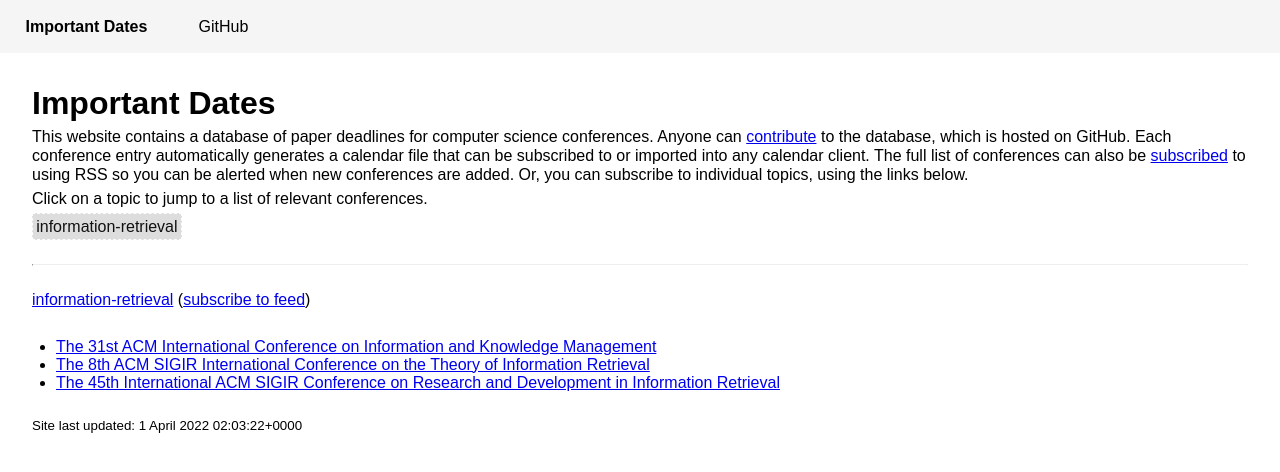
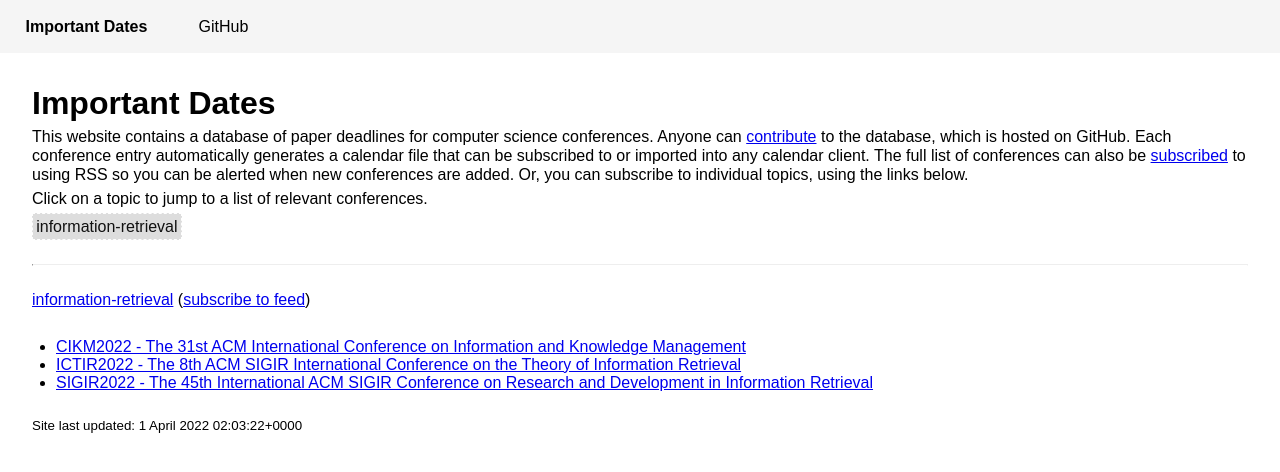
Before and after one commit to importantdates/importantdates.net, a Jekyll site: the page built from index.markdown, in a window 1280 px wide. Shown: the top 472 px of the page. Built offline with Jekyll 4.4.1, drawn with Linux system fonts in a browser that asks for light colours.

```diff
--- a/_layouts/home.html
+++ b/_layouts/home.html
@@ -20,7 +20,7 @@ layout: default
     <ul>
         {% for conference in upcoming_confs %}
         {% if conference.category == category %}
-        <li><a href="{{conference.url}}">{{conference.title}}</a></li>
+        <li><a href="{{conference.url}}">{{conference.slug}} &dash; {{conference.title}}</a></li>
         {% endif %}
         {% endfor %}
     </ul>
```
Also changed, not shown: _conferences/CIKM2022.md (+1 -1 lines).
